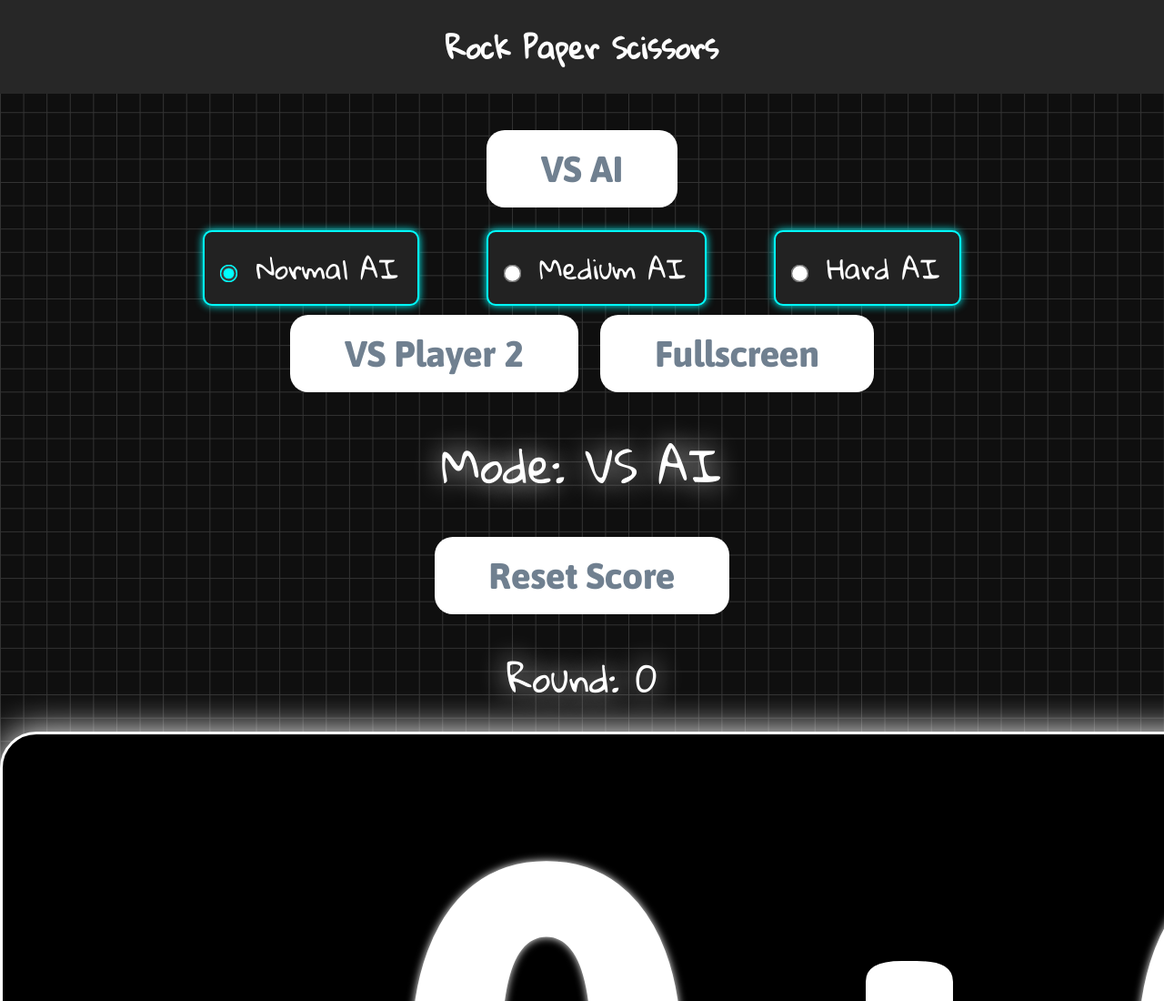
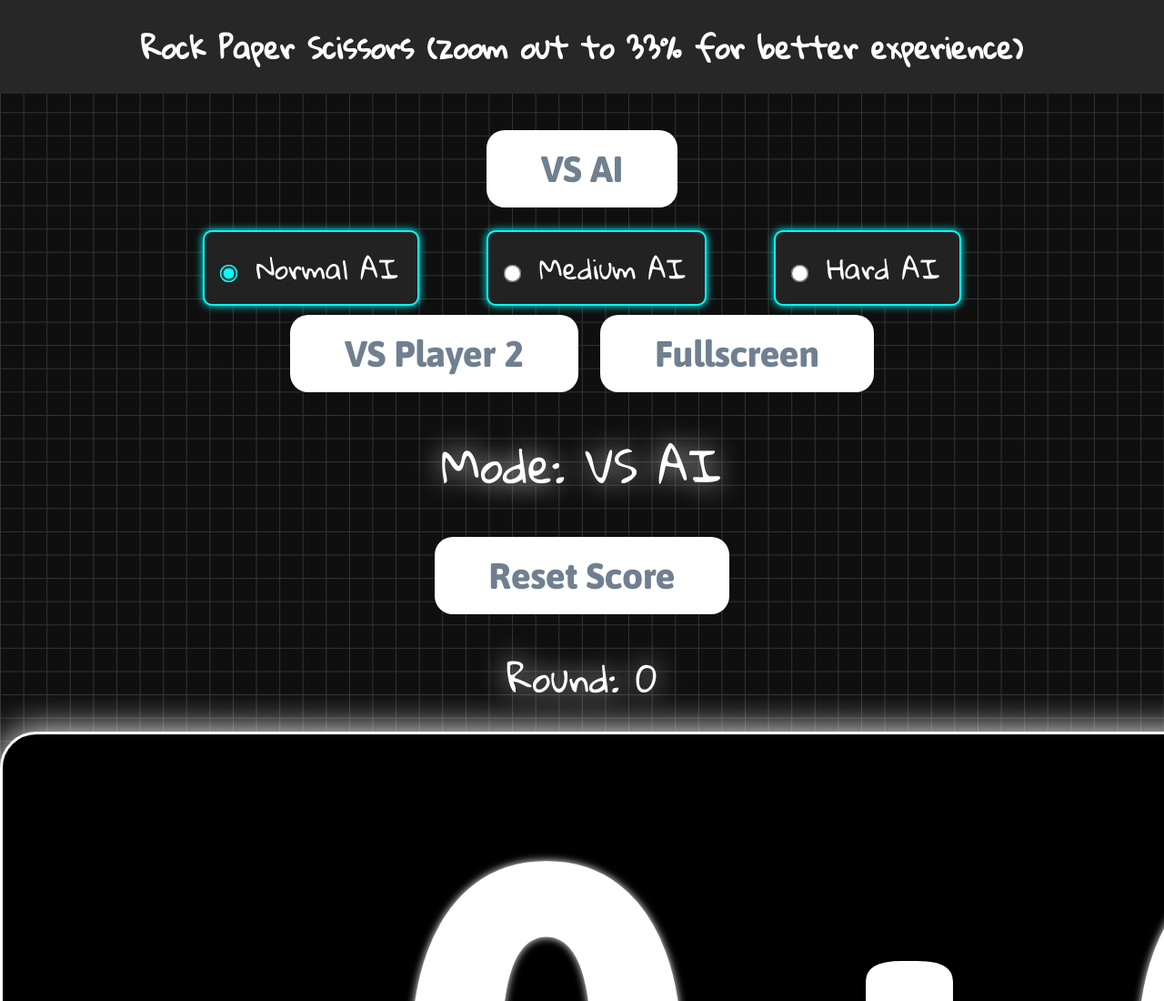
Before and after one commit to kep1nZip/Rock-paper-scissors, a plain HTML site: page index.html in a window 1280 px wide. Shown: the top 1100 px of the page at 91% size. Drawn offline with Linux system fonts and the light colour scheme.

Commit message:
Update index.html

```diff
--- a/index.html
+++ b/index.html
@@ -8,7 +8,7 @@
 </head>
 <body>
   <header>
-    <h1>Rock Paper Scissors</h1>
+    <h1>Rock Paper Scissors (zoom out to 33% for better experience)</h1>
   </header>
 
   <!-- Tombol mode -->
```
